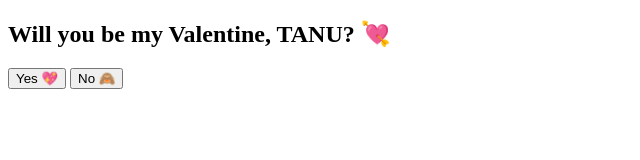
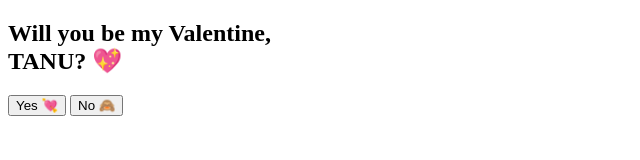
Before and after one commit to puniTh-sagar44/Valentine, a plain HTML site: page index.html in a window 1280 px wide. Shown: the whole page, without its empty margins (0-640 px from the left). Drawn offline with Linux system fonts and the light colour scheme.

Commit message:
index.html

```diff
--- a/index.html
+++ b/index.html
@@ -1,29 +1,30 @@
 <!DOCTYPE html>
 <html lang="en">
 <head>
-  <meta charset="UTF-8" />
+  <meta charset="UTF-8"/>
   <meta name="viewport" content="width=device-width, initial-scale=1.0"/>
-  <title>Valentine 💖</title>
-  <link rel="stylesheet" href="style.css" />
+  <title>Valentine 💘</title>
+  <link rel="stylesheet" href="style.css"/>
 </head>
 <body>
 
 <audio id="bgMusic" loop>
-  <source src="music.mp3" type="audio/mpeg">
+  <source src="music.mp3" type="audio/mpeg"/>
 </audio>
 
 <main class="screen">
-  <section class="card reveal">
-    <h1>Will you be my Valentine, <span class="highlight">TANU</span>? 💘</h1>
+  <section class="card">
+    <h1>Will you be my Valentine,<br>
+      <span class="highlight">TANU</span>? 💖
+    </h1>
 
     <div class="actions">
-      <button id="yesBtn" class="yes">Yes 💖</button>
+      <button id="yesBtn" class="yes">Yes 💘</button>
       <button id="noBtn" class="no">No 🙈</button>
     </div>
   </section>
 </main>
 
 <script src="script.js"></script>
-<script src="hearts.js"></script>
 </body>
 </html>
```
